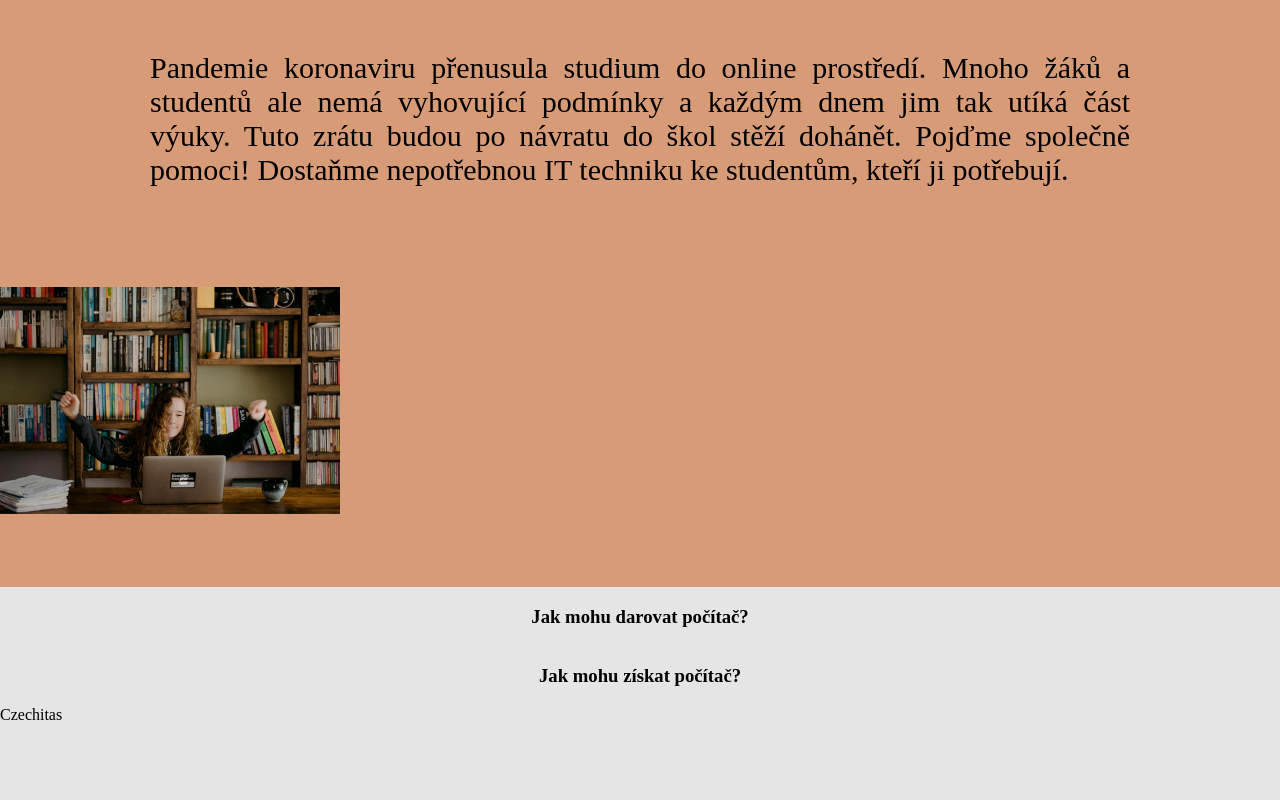
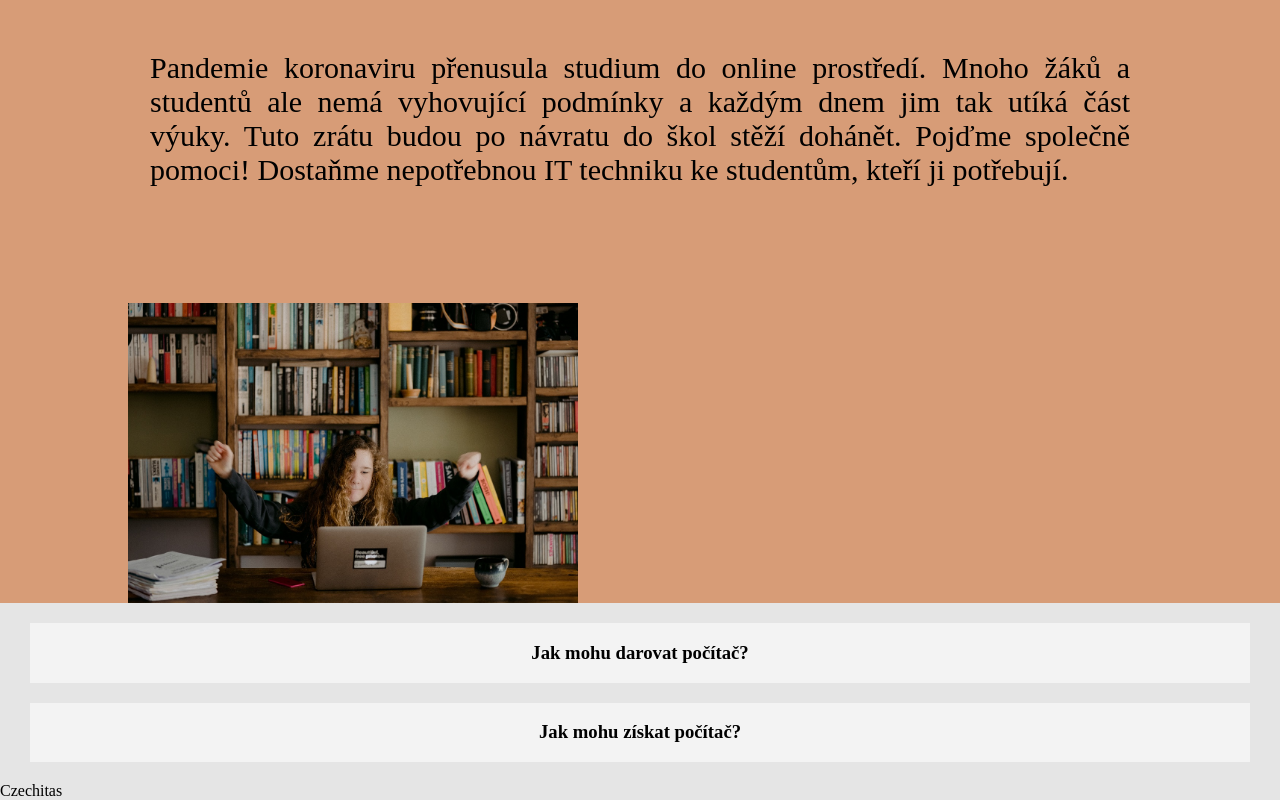
Before and after one commit to zuzubel/pocitace_pro_skolaky, a React app: page / in a window 1280 px wide. Shown: the part 1282-2082 px from the top of the page. Before the commit the page ends 2006 px from the top, so only its background shows below. Built offline with nearby package versions, Linux system fonts and the light colour scheme.

Commit message:
'About project - foto' adjusted width

```diff
--- a/src/components/AboutProject/style.css
+++ b/src/components/AboutProject/style.css
@@ -2,6 +2,8 @@
   background-color: #d79c77;
   display: flex;
   flex-direction: column;
+  justify-content: center;
+  align-items: center;
 }
 
 .aboutProject--h {
@@ -13,14 +15,14 @@
   padding: 20px 40px 10px 40px;
   text-align: justify;
   font-size: 20px;
-  margin-bottom: 0px;
+  margin-bottom: 16px;
 }
 
 .aboutProject--foto {
   background-image: url('../img_components/oProjektu_foto.jpg');
   background-size: contain;
   background-repeat: no-repeat;
-  width: 340px;
+  width: 80%;
   height: 300px;
 }
 
--- a/src/components/HowItWorks/style.css
+++ b/src/components/HowItWorks/style.css
@@ -7,10 +7,11 @@
 }
 
 .howItWorks__div-donate,
-.howItWorks__div-apply
-{
-display: flex;
-flex-direction: column;
-justify-content: center;
-align-items: center;
+.howItWorks__div-apply {
+  margin: 20px 30px;
+  display: flex;
+  flex-direction: column;
+  justify-content: center;
+  align-items: center;
+  background-color:  rgb(243, 243, 243);
 }
```
